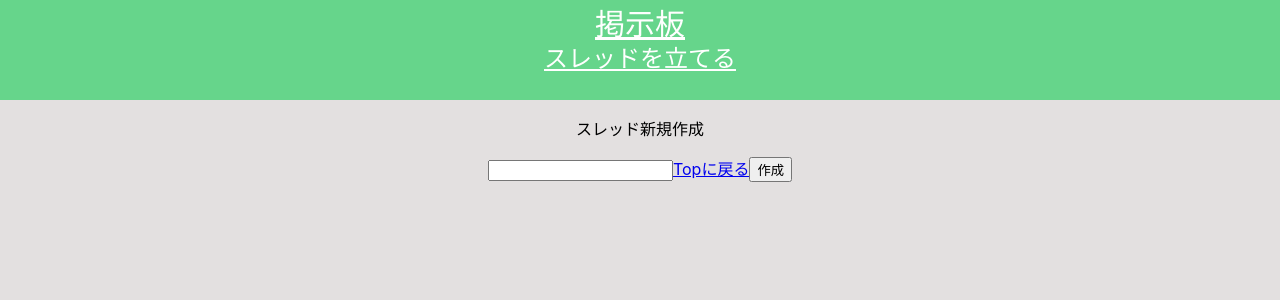
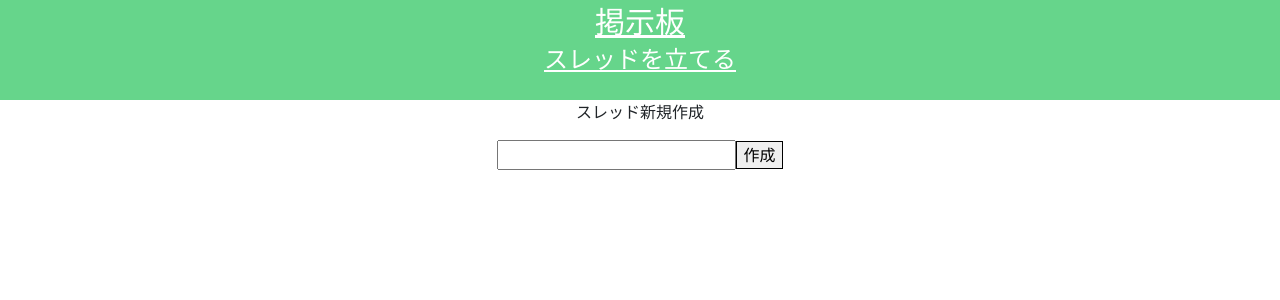
Before and after one commit to itsuki-jp/react-board, a React (Create React App) app: page /thread/new in a window 1280 px wide. Shown: the top 300 px of the page. Built offline with nearby package versions, Linux system fonts and the light colour scheme.

Commit message:
done (need to fix style)

```diff
--- a/src/App.css
+++ b/src/App.css
@@ -101,3 +101,11 @@
 .reply:hover {
   background-color: antiquewhite;
 }
+
+button{
+  margin: 50px;
+  border: solid 1px;
+}
+button:hover{
+  background-color: rgb(206, 206, 206);
+}
--- a/src/App.js
+++ b/src/App.js
@@ -12,15 +12,17 @@
  */
 function App() {
   return (
-    <div className = "App">
+    <div className="App">
+      <link href="https://cdn.jsdelivr.net/npm/bootstrap@5.0.2/dist/css/bootstrap.min.css" rel="stylesheet" integrity="sha384-EVSTQN3/azprG1Anm3QDgpJLIm9Nao0Yz1ztcQTwFspd3yD65VohhpuuCOmLASjC" crossOrigin="anonymous" />
+      <script src="https://cdn.jsdelivr.net/npm/bootstrap@5.0.2/dist/js/bootstrap.bundle.min.js" integrity="sha384-MrcW6ZMFYlzcLA8Nl+NtUVF0sA7MsXsP1UyJoMp4YLEuNSfAP+JcXn/tWtIaxVXM" crossOrigin="anonymous"></script>
       <Header />
       <Routes>
-        <Route exact path="/" element={<Home/>} />
+        <Route exact path="/" element={<Home />} />
         <Route path="/thread">
           <Route path="new" element={<NewThread />}></Route>
-          <Route path=":thread_id" element={<Threads/>}></Route>
+          <Route path=":thread_id" element={<Threads />}></Route>
         </Route>
-        <Route path="*" element={<NoMatch/>}></Route>
+        <Route path="*" element={<NoMatch />}></Route>
       </Routes>
     </div>
   );
--- a/src/LatestThreads.js
+++ b/src/LatestThreads.js
@@ -13,8 +13,8 @@
     }, []);
 
     return (
-        thread.map((val,idx) =>
-            <Link id={ val.id} key={val.id} className="thread" to={`/thread/${val.id}`} >{val.title}</Link>
+        thread.map((val, idx) =>
+            <Link id={val.id} key={val.id} className="thread" to={`/thread/${val.id}`} state={{ title: val.title }}>{val.title}</Link>
         )
     );
 }
--- a/src/pages/NewThread.js
+++ b/src/pages/NewThread.js
@@ -4,6 +4,7 @@
 export function NewThread() {
     const url = "https://2y6i6tqn41.execute-api.ap-northeast-1.amazonaws.com/";
     const [threadName, setThreadName] = useState("");
+    const navigate = useNavigate();
     function create() {
         const data = { title: threadName };
         fetch(`${url}/threads`, {
@@ -16,8 +17,8 @@
             .then((response) => response.json())
             .then((data) => {
                 setThreadName("");
-                // Navigate で Rootに戻す
-                // React Router でページ遷移できる, 調べてみる
+                // navigate で Rootに戻す
+                navigate('/');
             })
             .catch((error) => {
                 console.error('Error:', error);
@@ -29,7 +30,6 @@
         <div id="createThreadArea">
             <p>スレッド新規作成</p>
             <input type="text" value={threadName} onChange={(e) => setThreadName(e.target.value)} />
-            <Link to="/">Topに戻る</Link>
             <button onClick={create}>作成</button>
         </div>
     );
--- a/src/pages/Thread.js
+++ b/src/pages/Thread.js
@@ -6,19 +6,22 @@
 export function Threads() {
     const params = useParams();
     const offSet = 0;
+    const location = useLocation();
+    const { title } = location.state;
     const [replies, setReplies] = useState([]);
     const [replyContent, setReplyContent] = useState("");
-    // const location = useLocation();
-    // console.log(location);
     function getReply() {
-        // postされた順番にならない
-        // reply はどうやって判断？
         fetch(`${url}/threads/${params.thread_id}/posts?offset=${offSet}`)
             .then(res => res.json())
-            .then(res => setReplies(res.posts));
+            .then(res => {
+                console.log(res.posts);
+                if (res.posts != null) setReplies(res.posts);
+            });
     }
     function postReply() {
+        if (replyContent === "") return;
         const data = { "post": replyContent }
+        console.log(data);
         fetch(`${url}/threads/${params.thread_id}/posts`, {
             method: "POST",
             headers: {
@@ -26,7 +29,7 @@
             },
             body: JSON.stringify(data),
         })
-            .then(()=>setReplyContent(""))
+            .then(() => setReplyContent(""))
             .then(() => getReply());
     }
     useEffect(() => {
@@ -34,13 +37,14 @@
     }, []);
     return (
         <div>
-            {/* Todo:タイトルを表示させたい */}
+            {/* Todo:タイトルを表示させたい => useLocationがBest*/}
+            {/* https://zenn.dev/lilac/articles/c40b35fe3184da */}
+            <h1>{title}</h1>
             <button onClick={getReply}>Refresh</button>
-            <input value={replyContent} onChange={(e) => { setReplyContent(e.target.value) }} ></input>
+            <input  value={replyContent} onChange={(e) => { setReplyContent(e.target.value) }} ></input>
             <button onClick={postReply}>Post Reply</button>
-            {/* 最初はrepliesが空だから，エラー出る */}
             {replies.map(val => {
-                return <div key={val.id} className ="reply">{val.post}</div>
+                return <div key={val.id} className="reply">{val.post}</div>
             })}
         </div>
     );
```
